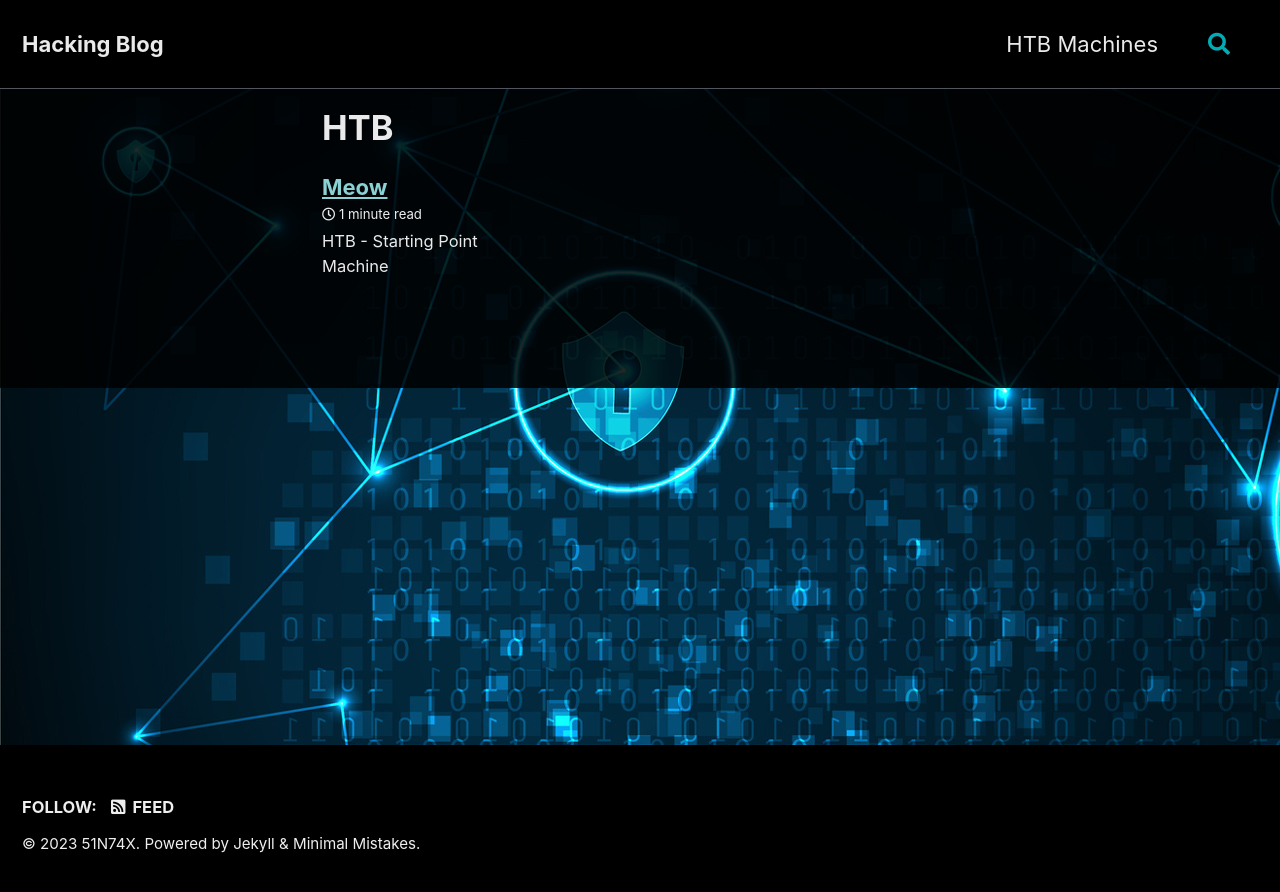
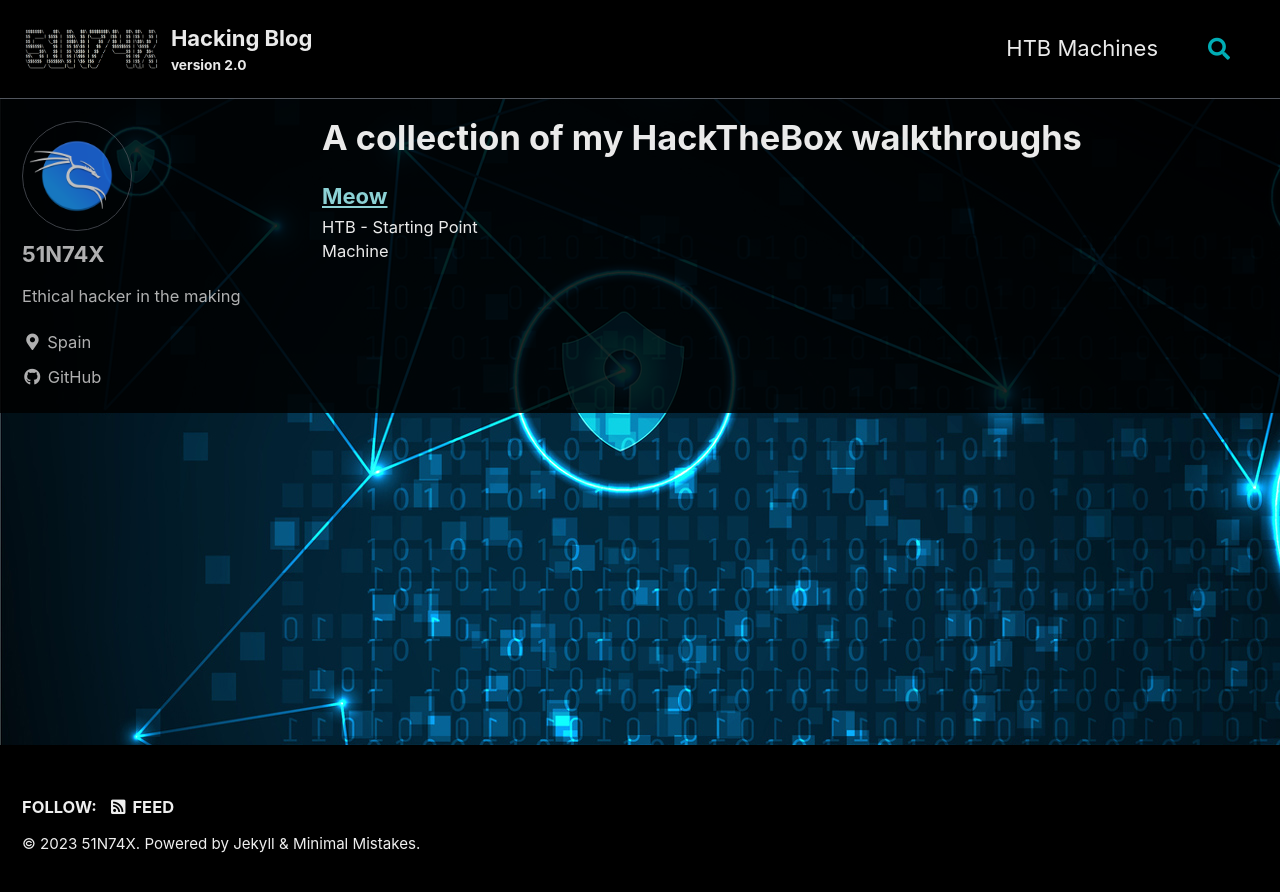
Before and after one commit to 51N74X/51N74X.github.io, a Jekyll site: the page built from _pages/HTB-archive.md, in a window 1280 px wide. Shown: the top 892 px of the page. Built offline with Jekyll 4.4.1, drawn with Linux system fonts in a browser that asks for light colours; cached includes are drawn as plain includes.

Commit message:
Version 2.0 Base

```diff
--- a/_config.yml
+++ b/_config.yml
@@ -18,17 +18,17 @@ minimal_mistakes_skin    : "dark" # "air", "aqua", "contrast", "dark", "dirt", "
 locale                   : "en-US"
 title                    : "Hacking Blog"
 title_separator          : "-"
-subtitle                 : # site tagline that appears below site title in masthead
+subtitle                 : version 2.0 # site tagline that appears below site title in masthead
 name                     : "51N74X"
 description              : "An amazing website."
 url                      : "https://51N74X.github.io" # the base hostname & protocol for your site e.g. "https://mmistakes.github.io"
 baseurl                  : # the subpath of your site, e.g. "/blog"
 repository               : 51N74X/github.io # GitHub username/repo-name e.g. "mmistakes/minimal-mistakes"
 teaser                   : # path of fallback teaser image, e.g. "/assets/images/500x300.png"
-logo                     : # path of logo image to display in the masthead, e.g. "/assets/images/88x88.png"
+logo                     : "/assets/images/logo_ac.png" # path of logo image to display in the masthead, e.g. "/assets/images/88x88.png"
 masthead_title           : # overrides the website title displayed in the masthead, use " " for no title
 # breadcrumbs            : false # true, false (default)
-words_per_minute         : 200
+words_per_minute         : 100
 comments:
   provider               : # false (default), "disqus", "discourse", "facebook", "staticman", "staticman_v2", "utterances", "giscus", "custom"
   disqus:
@@ -303,7 +303,7 @@ defaults:
     values:
       layout: single
       author_profile: false
-      read_time: true
+      #read_time: true
       #comments: # true
       #share: true
       #related: true
--- a/_includes/archive-single.html
+++ b/_includes/archive-single.html
@@ -26,5 +26,8 @@
     </h2>
     {% include page__meta.html type=include.type %}
     {% if post.excerpt %}<p class="archive__item-excerpt" itemprop="description">{{ post.excerpt | markdownify | strip_html | truncate: 160 }}</p>{% endif %}
+
+
+
   </article>
 </div>
--- a/_pages/HTB-archive.md
+++ b/_pages/HTB-archive.md
@@ -1,8 +1,9 @@
 ---
-title: HTB
+title: A collection of my HackTheBox walkthroughs
 layout: collection
 permalink: /HTB/
 collection: HTB
 entries_layout: grid
 classes: wide
+author_profile: true
 ---
--- a/_sass/minimal-mistakes.scss
+++ b/_sass/minimal-mistakes.scss
@@ -34,6 +34,10 @@ body {
     background-color: rgba(0, 0, 0, 1);
 }
 
+.search-content__inner-wrap {
+    background-color: rgba(0, 0, 0, 0.85);
+}
+
 /* Variables */
 @import "minimal-mistakes/variables";
 
```
Also changed, not shown: _HTB/meow.md (+1 -0 lines), assets/images/logo_ac.png (added).
